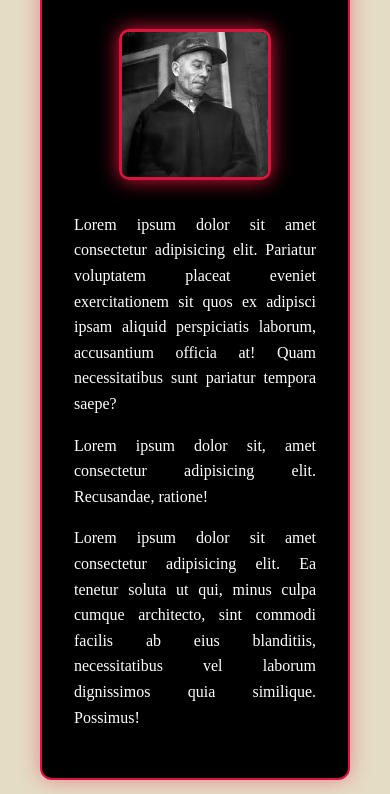
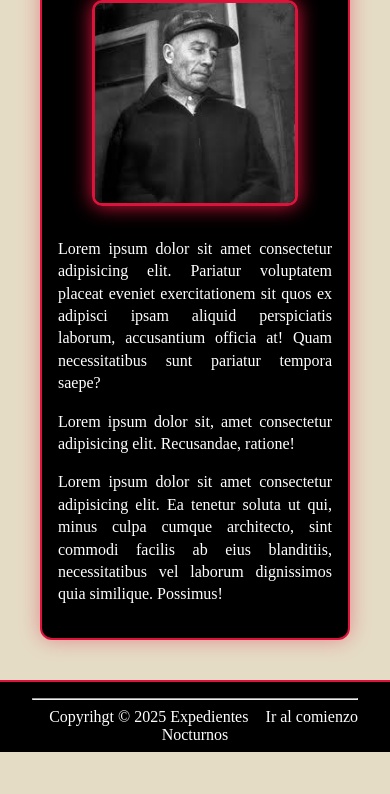
Before and after one commit to Betito69/ExpedientesNocturnos.github.io, a plain HTML site: page asesinos/ed-gein.html in a window 390 px wide. Shown: the part 526-1320 px from the top of the page. After the commit the page ends 1278 px from the top, so only its background shows below. Drawn offline with Linux system fonts and the light colour scheme.

Commit message:
Update style.css

```diff
--- a/style.css
+++ b/style.css
@@ -292,3 +292,21 @@ footer a:hover {
     border-radius: 10px;
     box-shadow: 0 0 20px crimson;
 }
+
+@media (max-width: 600px) {
+    .biografia {
+        padding: 1rem;
+        line-height: 1.4;
+    }
+
+    .asesino-img {
+        width: 80%;
+        max-width: 200px;
+    }
+
+    .btn-entrar {
+        width: 80%;
+        max-width: 250px;
+        text-align: center;
+    }
+}
```
